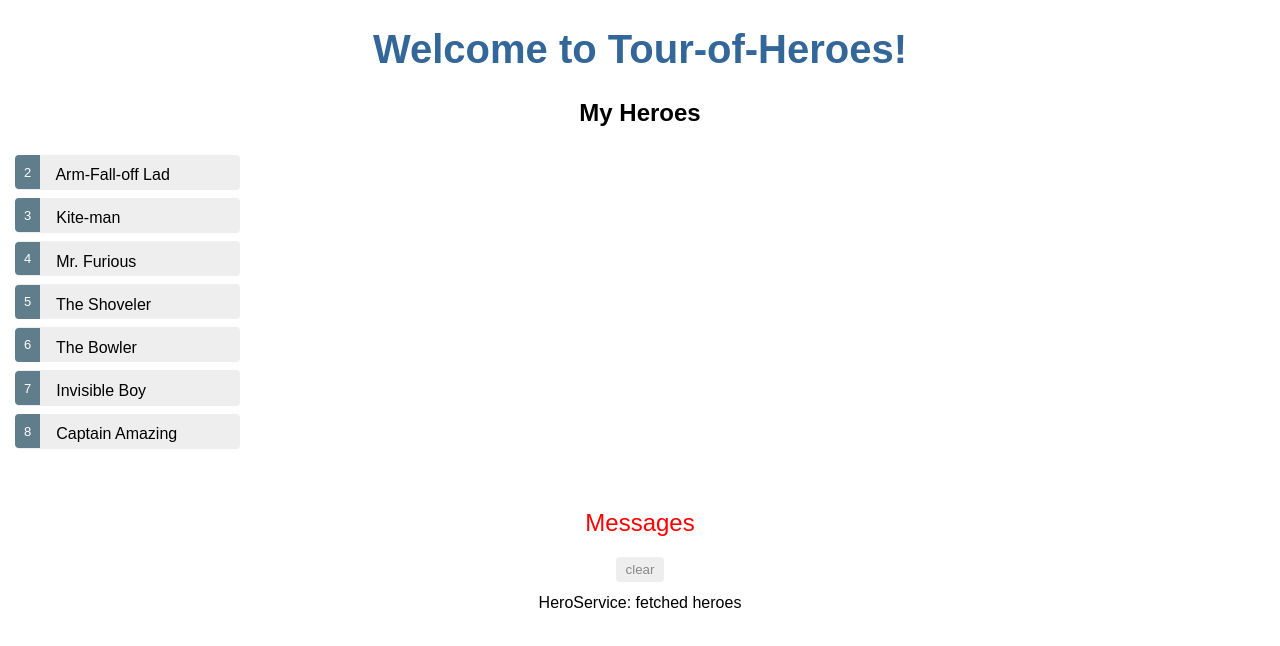
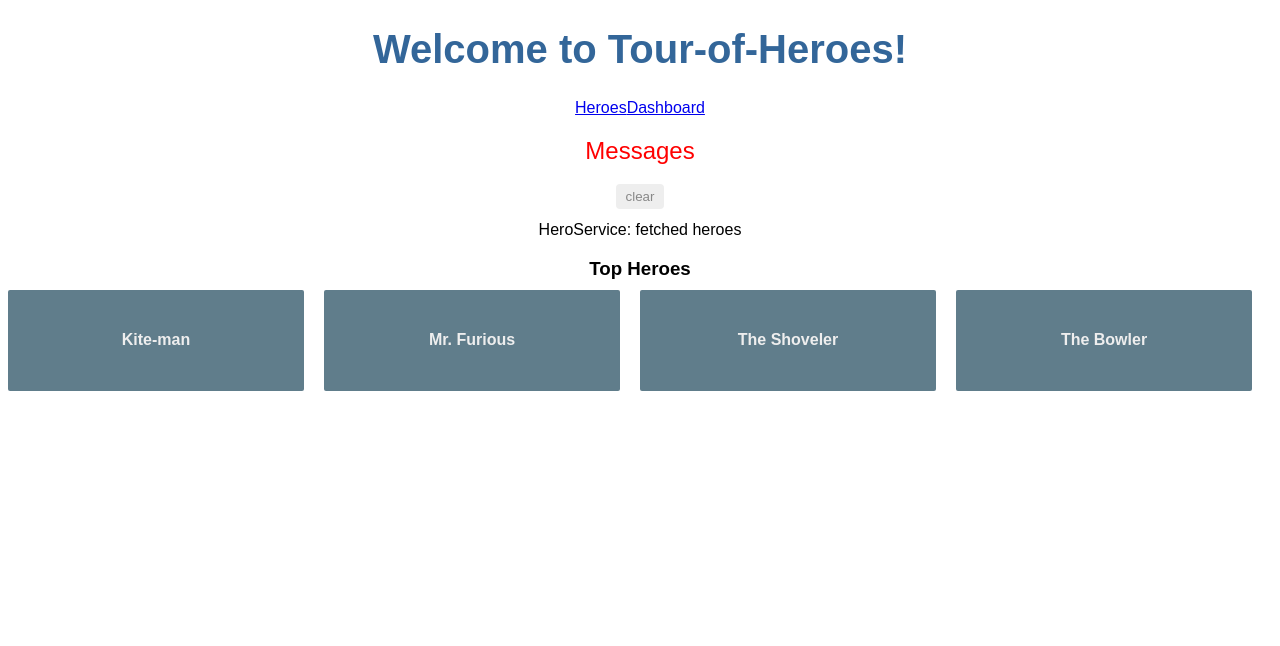
Before and after one commit to aaxzheng/Learning-Angular, an Angular app: page /dashboard in a window 1280 px wide. Before the commit this address led to /. Shown: the top 646 px of the page. Built offline with nearby package versions, Linux system fonts and the light colour scheme.

Commit message:
added dashboard component and nav link to heroes index

```diff
--- a/src/app/app-routing.module.ts
+++ b/src/app/app-routing.module.ts
@@ -1,10 +1,13 @@
 import { NgModule } from '@angular/core';
 import { Routes, RouterModule } from '@angular/router';
 import { HeroesComponent } from './heroes/heroes.component';
+import { DashboardComponent } from './dashboard/dashboard.component';
 
 
 const routes: Routes = [
-  {path: 'heroes', component: HeroesComponent}
+  {path: 'heroes', component: HeroesComponent},
+  {path: 'dashboard', component: DashboardComponent},
+  {path: '', redirectTo: '/dashboard', pathMatch: 'full'},
 ];
 
 @NgModule({
--- a/src/app/app.component.html
+++ b/src/app/app.component.html
@@ -3,6 +3,9 @@
   <h1>
     Welcome to {{ title }}!
   </h1>
-<app-heroes></app-heroes>
+  <nav>
+    <a routerLink="/heroes">Heroes</a>
+    <a routerLink="/dashboard">Dashboard</a>
+  </nav>
 <app-messages></app-messages>
 <router-outlet></router-outlet>
--- a/src/app/app.module.ts
+++ b/src/app/app.module.ts
@@ -6,13 +6,15 @@
 import { HeroesComponent } from './heroes/heroes.component';
 import { HeroDetailComponent } from './hero-detail/hero-detail.component';
 import { MessagesComponent } from './messages/messages.component';
+import { DashboardComponent } from './dashboard/dashboard.component';
 
 @NgModule({
   declarations: [
     AppComponent,
     HeroesComponent,
     HeroDetailComponent,
-    MessagesComponent
+    MessagesComponent,
+    DashboardComponent
   ],
   imports: [
     BrowserModule,
--- /dev/null
+++ b/src/app/dashboard/dashboard.component.html
@@ -0,0 +1,8 @@
+<h3>Top Heroes</h3>
+<div class="grid grid-pad">
+  <a *ngFor="let hero of heroes" class="col-1-4">
+  <div class="module hero">
+    <h4>{{hero.name}}</h4>
+  </div>
+  </a>
+</div>
--- /dev/null
+++ b/src/app/dashboard/dashboard.component.scss
@@ -0,0 +1,62 @@
+[class*='col-'] {
+  float: left;
+  padding-right: 20px;
+  padding-bottom: 20px;
+}
+[class*='col-']:last-of-type {
+  padding-right: 0;
+}
+a {
+  text-decoration: none;
+}
+*, *:after, *:before {
+  -webkit-box-sizing: border-box;
+  -moz-box-sizing: border-box;
+  box-sizing: border-box;
+}
+h3 {
+  text-align: center;
+  margin-bottom: 0;
+}
+h4 {
+  position: relative;
+}
+.grid {
+  margin: 0;
+}
+.col-1-4 {
+  width: 25%;
+}
+.module {
+  padding: 20px;
+  text-align: center;
+  color: #eee;
+  max-height: 120px;
+  min-width: 120px;
+  background-color: #607d8b;
+  border-radius: 2px;
+}
+.module:hover {
+  background-color: #eee;
+  cursor: pointer;
+  color: #607d8b;
+}
+.grid-pad {
+  padding: 10px 0;
+}
+.grid-pad > [class*='col-']:last-of-type {
+  padding-right: 20px;
+}
+@media (max-width: 600px) {
+  .module {
+    font-size: 10px;
+    max-height: 75px; }
+}
+@media (max-width: 1024px) {
+  .grid {
+    margin: 0;
+  }
+  .module {
+    min-width: 60px;
+  }
+}
--- /dev/null
+++ b/src/app/dashboard/dashboard.component.ts
@@ -0,0 +1,23 @@
+import { Component, OnInit } from '@angular/core';
+import { Hero } from "../hero";
+import { HeroService } from "../hero.service";
+
+@Component({
+  selector: 'app-dashboard',
+  templateUrl: './dashboard.component.html',
+  styleUrls: ['./dashboard.component.scss']
+})
+export class DashboardComponent implements OnInit {
+  heroes: Hero[] = [];
+  constructor(private heroService: HeroService) { }
+
+  ngOnInit() {
+    this.getHeroes();
+  }
+
+  getHeroes(): void {
+    this.heroService.getHeroes()
+      .subscribe(heroes => this.heroes = heroes.slice(1,5));
+  }
+
+}
```
Also changed, not shown: 1 other file (tests, documents, lock files or other folders).
